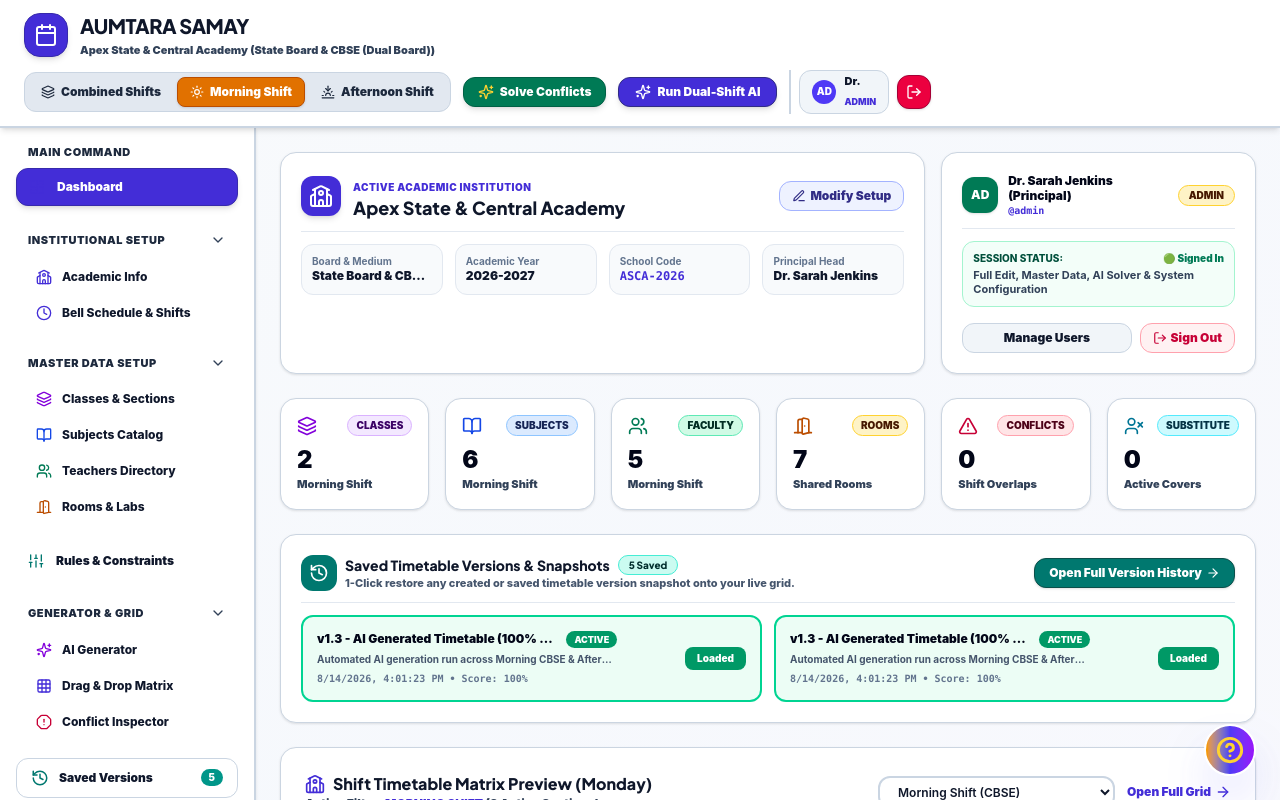
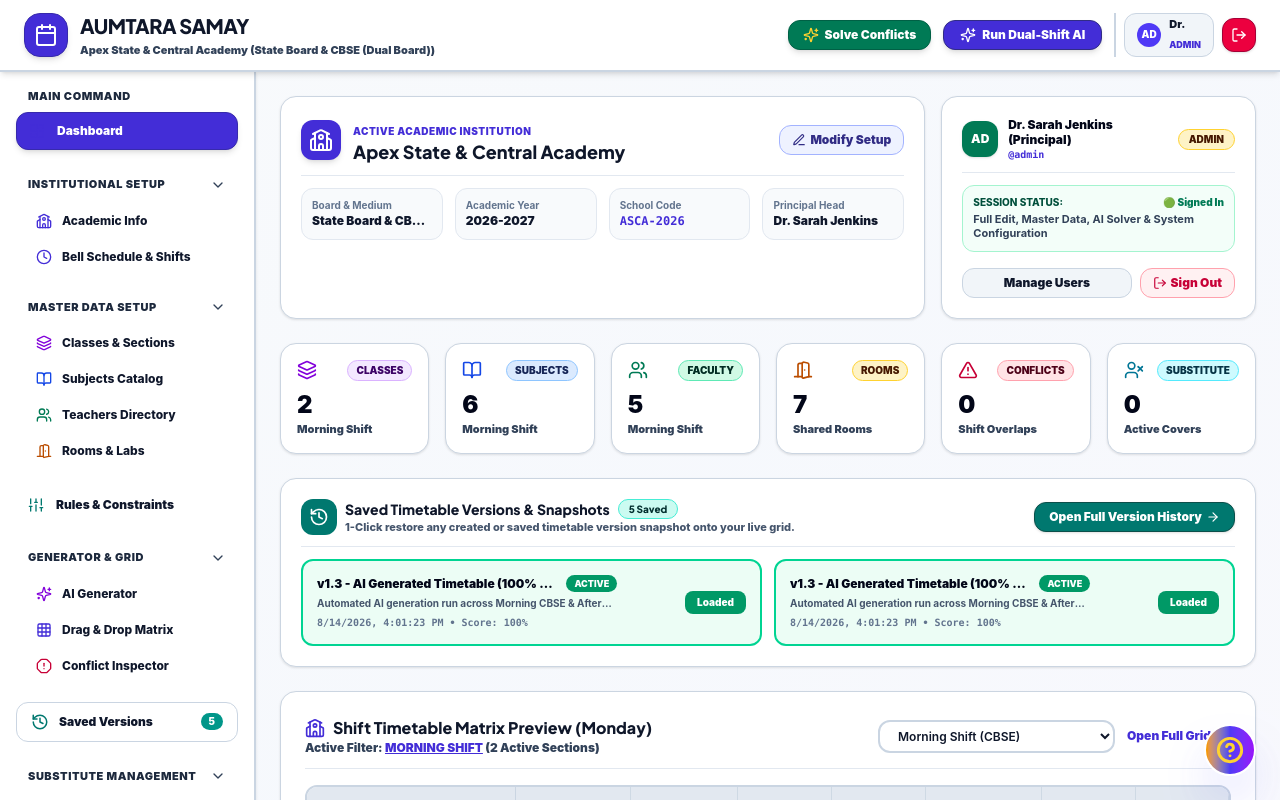
Before and after one commit to megabytes1-eng/Aumtara-Sumay, a React (Vite) app: page / in a window 1280 px wide. Shown: the top 800 px of the page. Built offline with nearby package versions, Linux system fonts and the light colour scheme.

Commit message:
Moved Shift selector options to Institutional Setup and removed from top header display line

```diff
--- a/src/components/InstitutionalSetup.jsx
+++ b/src/components/InstitutionalSetup.jsx
@@ -1,6 +1,6 @@
 import React, { useState, useRef } from 'react';
 import { useTimetable } from '../context/TimetableContext';
-import { School, Clock, Sun, Sunset, Save, Plus, Trash2, Edit3, Sparkles, Upload, Image, MapPin } from 'lucide-react';
+import { School, Clock, Sun, Sunset, Save, Plus, Trash2, Edit3, Sparkles, Upload, Image, MapPin, Layers } from 'lucide-react';
 
 export default function InstitutionalSetup() {
   const {
@@ -10,7 +10,9 @@ export default function InstitutionalSetup() {
     setBellSchedule,
     activeSubTab,
     setActiveSubTab,
-    showToast
+    showToast,
+    selectedShiftFilter,
+    setSelectedShiftFilter
   } = useTimetable();
 
   const logoFileInputRef = useRef(null);
@@ -378,6 +380,68 @@ export default function InstitutionalSetup() {
                 placeholder="e.g. 100 Knowledge Boulevard, Education City"
                 className="w-full px-3.5 py-2 bg-white dark:bg-slate-800 border-2 border-slate-300 dark:border-slate-600 text-slate-900 dark:text-white font-black text-xs rounded-xl focus:outline-none focus:border-indigo-600"
               />
+            </div>
+          </div>
+
+          {/* Active Shift Filter Control (Morning, Afternoon & Combined Shifts) */}
+          <div className="p-4 rounded-2xl bg-indigo-50/60 dark:bg-indigo-950/30 border-2 border-indigo-200 dark:border-indigo-800/60 space-y-3">
+            <div>
+              <label className="block text-xs font-black text-slate-900 dark:text-slate-200 mb-1">
+                Active Shift View Selector (Morning, Afternoon & Combined Shifts)
+              </label>
+              <p className="text-[11px] text-slate-600 dark:text-slate-400 font-bold mb-2">
+                Configure baseline shift focus view across the software:
+              </p>
+            </div>
+
+            <div className="flex flex-wrap items-center gap-2">
+              <button
+                type="button"
+                onClick={() => {
+                  setSelectedShiftFilter('Morning Shift');
+                  showToast('Selected Morning Shift view filter', 'info');
+                }}
+                className={`flex items-center space-x-2 px-4 py-2 text-xs font-black rounded-xl border transition-all cursor-pointer ${
+                  selectedShiftFilter === 'Morning Shift'
+                    ? 'bg-amber-500 text-amber-950 border-amber-600 shadow-md ring-2 ring-amber-300'
+                    : 'bg-white dark:bg-slate-800 text-slate-800 dark:text-slate-200 border-slate-300 dark:border-slate-700 hover:bg-slate-100'
+                }`}
+              >
+                <Sun className="h-4 w-4" />
+                <span>Morning Shift (CBSE)</span>
+              </button>
+
+              <button
+                type="button"
+                onClick={() => {
+                  setSelectedShiftFilter('Afternoon Shift');
+                  showToast('Selected Afternoon Shift view filter', 'info');
+                }}
+                className={`flex items-center space-x-2 px-4 py-2 text-xs font-black rounded-xl border transition-all cursor-pointer ${
+                  selectedShiftFilter === 'Afternoon Shift'
+                    ? 'bg-purple-700 text-white border-purple-800 shadow-md ring-2 ring-purple-400'
+                    : 'bg-white dark:bg-slate-800 text-slate-800 dark:text-slate-200 border-slate-300 dark:border-slate-700 hover:bg-slate-100'
+                }`}
+              >
+                <Sunset className="h-4 w-4" />
+                <span>Afternoon Shift (State Board)</span>
+              </button>
+
+              <button
+                type="button"
+                onClick={() => {
+                  setSelectedShiftFilter('All Shifts');
+                  showToast('Selected Combined Shifts view filter', 'info');
+                }}
+                className={`flex items-center space-x-2 px-4 py-2 text-xs font-black rounded-xl border transition-all cursor-pointer ${
+                  selectedShiftFilter === 'All Shifts'
+                    ? 'bg-indigo-700 text-white border-indigo-800 shadow-md ring-2 ring-indigo-400'
+                    : 'bg-white dark:bg-slate-800 text-slate-800 dark:text-slate-200 border-slate-300 dark:border-slate-700 hover:bg-slate-100'
+                }`}
+              >
+                <Layers className="h-4 w-4" />
+                <span>Combined Shifts (Both Shifts)</span>
+              </button>
             </div>
           </div>
 
--- a/src/components/Navbar.jsx
+++ b/src/components/Navbar.jsx
@@ -63,55 +63,8 @@ export default function Navbar() {
           </div>
         </div>
 
-        {/* Global Shift & Quick Actions */}
+        {/* Global Quick Actions */}
         <div className="flex items-center space-x-3">
-          {/* Shift Selector */}
-          <div className="flex items-center space-x-1 bg-slate-200 dark:bg-slate-800 p-1 rounded-xl border border-slate-300 dark:border-slate-700">
-            <button
-              onClick={() => {
-                setSelectedShiftFilter('All Shifts');
-                showToast('Switched to Combined Shifts view', 'info');
-              }}
-              className={`flex items-center space-x-1.5 px-3 py-1.5 text-xs font-black rounded-lg transition-all ${
-                selectedShiftFilter === 'All Shifts'
-                  ? 'bg-indigo-700 text-white shadow-sm border border-indigo-800'
-                  : 'text-slate-800 dark:text-slate-200 hover:bg-slate-300 dark:hover:bg-slate-700'
-              }`}
-            >
-              <Layers className="h-3.5 w-3.5" />
-              <span>Combined Shifts</span>
-            </button>
-
-            <button
-              onClick={() => {
-                setSelectedShiftFilter('Morning Shift');
-                showToast('Filtered view to Morning Shift (CBSE)', 'info');
-              }}
-              className={`flex items-center space-x-1.5 px-3 py-1.5 text-xs font-black rounded-lg transition-all ${
-                selectedShiftFilter === 'Morning Shift'
-                  ? 'bg-amber-600 text-white shadow-sm border border-amber-700'
-                  : 'text-slate-800 dark:text-slate-200 hover:bg-slate-300 dark:hover:bg-slate-700'
-              }`}
-            >
-              <Sun className="h-3.5 w-3.5" />
-              <span>Morning Shift</span>
-            </button>
-
-            <button
-              onClick={() => {
-                setSelectedShiftFilter('Afternoon Shift');
-                showToast('Filtered view to Afternoon Shift (State Board)', 'info');
-              }}
-              className={`flex items-center space-x-1.5 px-3 py-1.5 text-xs font-black rounded-lg transition-all ${
-                selectedShiftFilter === 'Afternoon Shift'
-                  ? 'bg-purple-700 text-white shadow-sm border border-purple-800'
-                  : 'text-slate-800 dark:text-slate-200 hover:bg-slate-300 dark:hover:bg-slate-700'
-              }`}
-            >
-              <Sunset className="h-3.5 w-3.5" />
-              <span>Afternoon Shift</span>
-            </button>
-          </div>
 
           {/* Solve Conflicts */}
           <button
```
